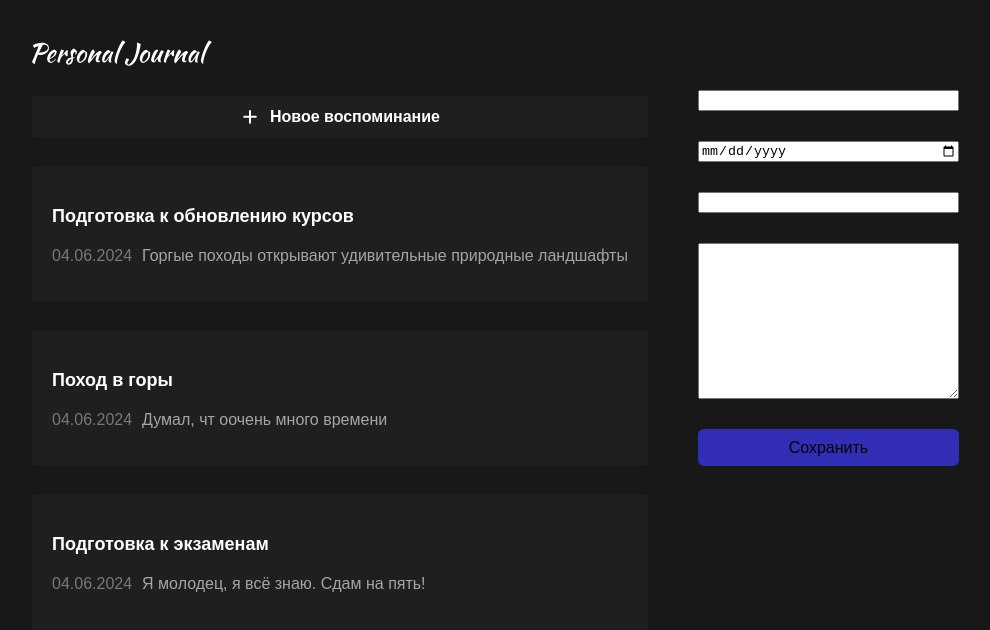
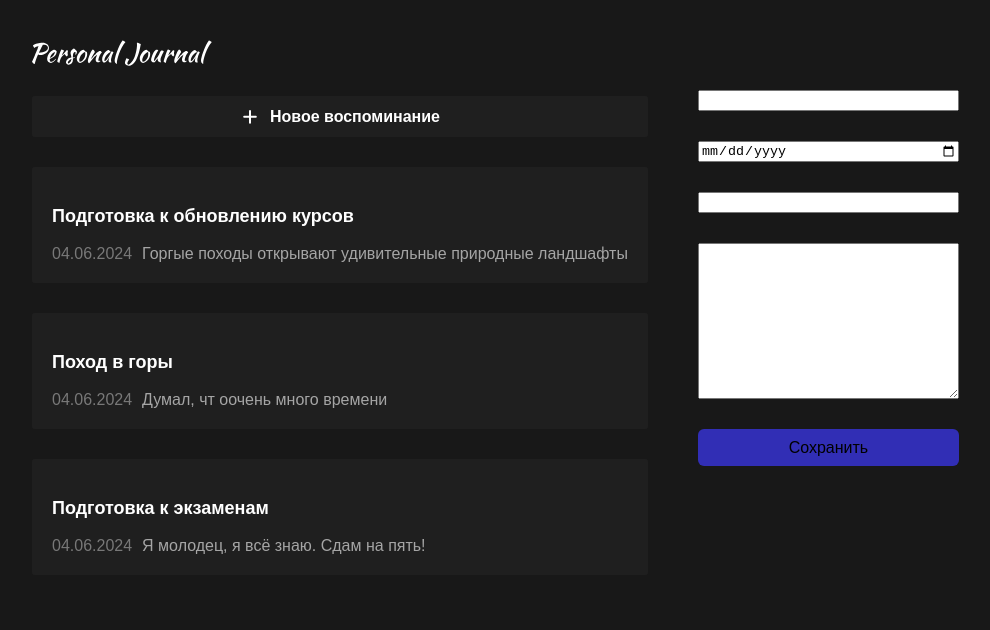
Before and after one commit to MrSallivan/purple-diary, a React (Vite) app in the folder myDiaryOnReact/: page / in a window 1280 px wide. Shown: the top 630 px of the page, without its empty margins (8-998 px from the left). Built offline with nearby package versions, Linux system fonts and the light colour scheme.

Commit message:
старт отображение по условию видео 38

```diff
--- a/myDiaryOnReact/src/App.jsx
+++ b/myDiaryOnReact/src/App.jsx
@@ -8,57 +8,63 @@ import Header from "./components/Header/Header"
 import JournalList from "./components/JournalList/JournalList"
 import JournalForm from "./components/JournalForm/JournalForm"
 import JornalAddButton from "./components/JournalAddButton/JournalAddButton"
+import { useState } from "react"
 
-function App() {
-  const data = [
+const INITIAL_DATA = [
   {
+    id: 1,
     title: "Подготовка к обновлению курсов",
     text: "Горгые походы открывают удивительные природные ландшафты",
     date: new Date()
   },
   {
+    id: 2,
     title: "Поход в горы",
     text: "Думал, чт оочень много времени",
     date: new Date()
   },
   {
+    id: 3,
     title: "Подготовка к экзаменам",
     text: "Я молодец, я всё знаю. Сдам на пять!",
     date: new Date()
   }
 ]
-
+function App() {
+  const [items, setItems] = useState(INITIAL_DATA)
+  const addItem = (item) => {
+    setItems((prev) => [
+      ...prev,
+      {
+        text: item.text,
+        title: item.title,
+        date: new Date(item.date),
+        id: Math.max(...prev.map((i) => i.id)) + 1
+      }
+    ])
+  }
+  const sortItems = (a, b) => {
+    if (a.date < b.date) {
+      return 1
+    } else {
+      return -1
+    }
+  }
   return (
     <div className="app">
       <LeftPanel>
         <Header />
         <JornalAddButton />
         <JournalList>
-          <CardButton>
-            <JournalItem
-              title={data[0].title}
-              date={data[0].date}
-              text={data[0].text}
-            />
+          {items.sort(sortItems).map((el) => (
+            <CardButton key={el.id}>
+              <JournalItem title={el.title} date={el.date} text={el.text} />
             </CardButton>
-          <CardButton>
-            <JournalItem
-              title={data[1].title}
-              date={data[1].date}
-              text={data[1].text}
-            />
-          </CardButton>
-          <CardButton>
-            <JournalItem
-              title={data[2].title}
-              date={data[2].date}
-              text={data[2].text}
-            />
-          </CardButton>
+          ))}
         </JournalList>
       </LeftPanel>
       <Body>
-        <JournalForm />
+        <JournalForm addItem={addItem} />
       </Body>
     </div>
   )
--- a/myDiaryOnReact/src/components/JournalForm/JournalForm.jsx
+++ b/myDiaryOnReact/src/components/JournalForm/JournalForm.jsx
@@ -1,23 +1,19 @@
 import "./JournalForm.css"
-import { useState } from "react"
 import Button from "../Button/Button"
 
-const JournalForm = () => {
-  const [inputData, setInputData] = useState("")
-  const inputChange = (e) => {
-    setInputData(e.target.value)
-  }
+const JournalForm = ({ addItem }) => {
   const addJournalItem = (e) => {
     e.preventDefault()
     const formData = new FormData(e.target)
     const formProps = Object.fromEntries(formData)
+    addItem(formProps)
   }
   return (
     <form className="journal-form" onSubmit={addJournalItem}>
       <input type="text" name="title" />
       <input type="date" name="date" />
-      <input type="text" name="tag" value={inputData} onChange={inputChange} />
-      <textarea name="post" id="" cols="30" rows="10"></textarea>
+      <input type="text" name="tag" />
+      <textarea name="text" id="" cols="30" rows="10"></textarea>
       <Button
         text="Сохранить"
         type="submit"
--- a/myDiaryOnReact/src/components/JournalItem/JournalItem.jsx
+++ b/myDiaryOnReact/src/components/JournalItem/JournalItem.jsx
@@ -1,14 +1,14 @@
 import "./JournalItem.css"
 
-function JournalItem({title, text, date}) {
-const formatedDate = new Intl.DateTimeFormat('ru-RU').format(date)
+function JournalItem({ title, text, date }) {
+  const formatedDate = new Intl.DateTimeFormat("ru-RU").format(date)
   return (
     <>
       <h2 className="journal-item__header">{title}</h2>
-      <h2 className="journal-item__body">
+      <div className="journal-item__body">
         <div className="journal-item__date">{formatedDate}</div>
         <div className="journal-item__text">{text}</div>
-      </h2>
+      </div>
     </>
   )
 }
```
Lines whose indentation alone changed are shown as unchanged.
